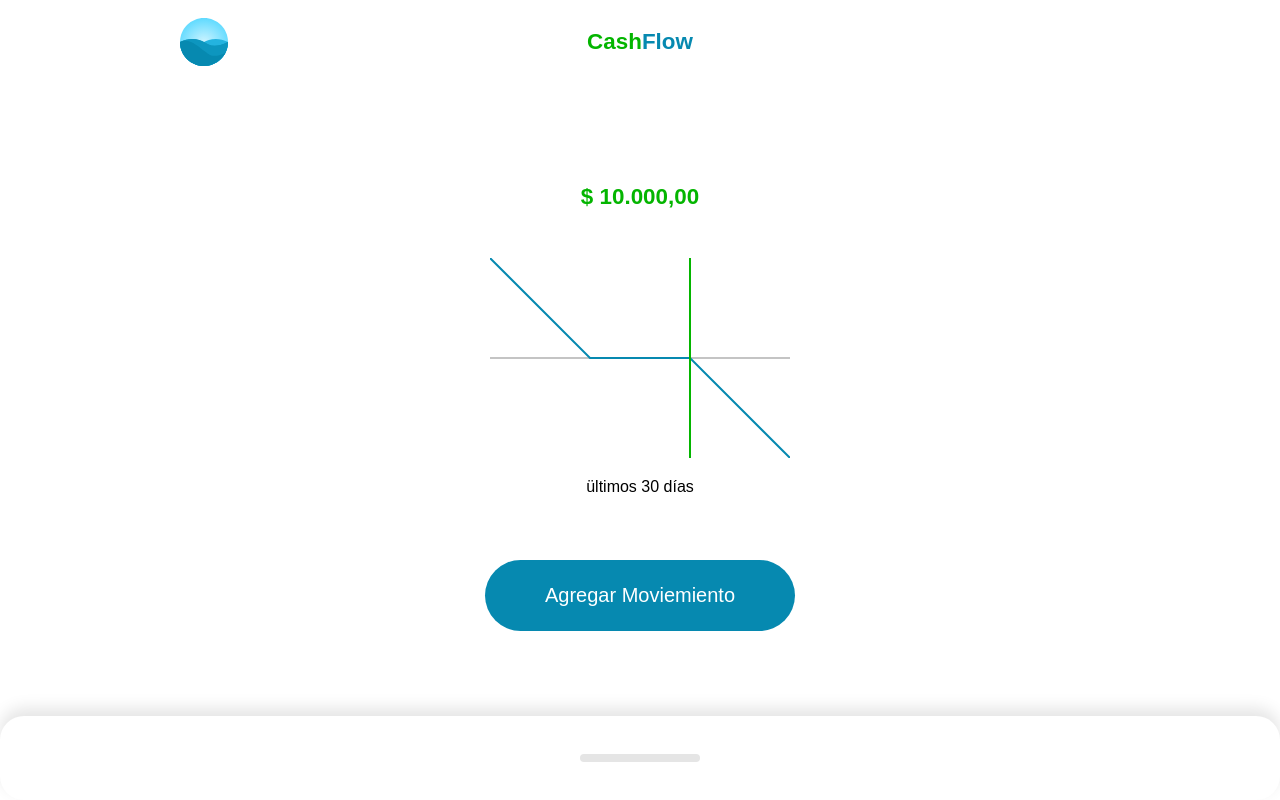
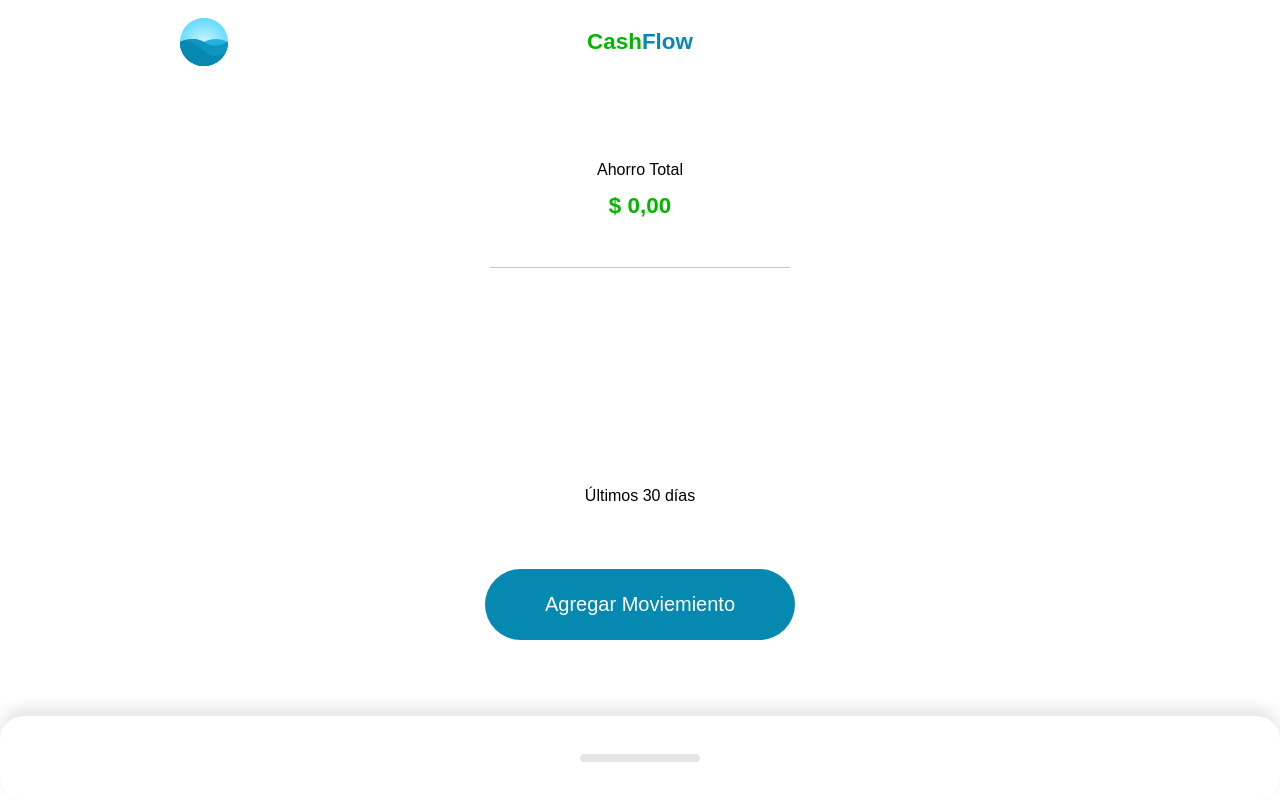
Before and after one commit to thecoucs/cash-flow, a Vue app: page / in a window 1280 px wide. Built offline with nearby package versions, Linux system fonts and the light colour scheme.

Commit message:
Se continua con el grafico y las funcionalidades para guardar y traer moviemientos

```diff
--- a/src/components/Action.vue
+++ b/src/components/Action.vue
@@ -44,8 +44,21 @@ import Movement from "./Movements/Movement.vue";
     const description = ref("")
     const movementType=ref("Ingreso")
 
+    const emit = defineEmits(["create"])
     function submit(){
         showModal.value = !showModal.value
+        emit("create",{
+          title: title.value,
+          description: description.value,
+          amount: movementType.value === "Ingreso" ? amount.value : -amount.value,
+          time: new Date(),
+          id: new Date()
+        })
+
+        title.value = ""
+        description.value = ""
+        amount.value = 0
+        movementType.value = "Ingreso"
     }
 </script>
 
--- a/src/components/Home.vue
+++ b/src/components/Home.vue
@@ -7,20 +7,21 @@
             <Resume
                 :total-label="'Ahorro Total'"
                 :label="label"
-                :total-amount="1000000"
-                :amount="10000"
+                :total-amount="totalAmount"
+                :amount="amount"
             >
             <template #graphic>
-                <Graphic/>
+                <Graphic :amounts="amounts" @select="select"/>
             </template>
             <template #action>
-                <Action/>
+                <Action @create="create"/>
             </template>
             </Resume>
         </template>
         <template #movements>
             <Movements
                 :movements="movements"
+                @remove="remove"
             />
         </template>
     </Layout>
@@ -33,36 +34,66 @@
     import Graphic from "./Resume/Graphic.vue"
     import Action from "./Action.vue"
     import Movements from "./Movements/Index.vue"
-    import {ref} from "vue"
+    import {ref, computed, onMounted} from "vue"
 
-    const label = ref("")
-    const movements = ref([
-  {
-    id: 0,
-    title: "Movimiento 1",
-    description: "Nuevo movimiento",
-    amount: 1000
-  },
+    const label = ref(null)
+    const amount = ref(null)
+    const movements = ref([])
 
-  {
-    id: 1,
-    title: "Movimiento 2",
-    description: "Nuevo movimiento",
-    amount: 1000
-  },
-  {
-    id: 2,
-    title: "Movimiento 3",
-    description: "Nuevo movimiento",
-    amount: -100
-  },
-  {
-    id: 3,
-    title: "Movimiento 4",
-    description: "Nuevo movimiento",
-    amount: -100
-  }
-])
+    const amounts = computed(()=>{
+        const lastDays = movements.value.filter(m => {
+            const today = new Date()
+            console.log('today',today)
+            const oldDate = new Date(today)
+            oldDate.setDate(today.getDate() - 30)
+            console.log('oldDate',oldDate)
+            console.log('m:', m.time)
+            return m.time >= oldDate
+        }).map(m => m.amount)
+
+        return lastDays.map((m,i) =>{
+            const lastMovements = lastDays.slice(0,i)
+            return lastMovements.reduce((suma, movement)=>{
+                return suma + movement
+            },0)
+        })
+    })
+    console.log('amounts:', amounts.value)
+
+    function create(movement){
+        movements.value.push(movement)
+        save()
+    }
+    function remove(id){
+        const index = movements.value.findIndex(m=>m.id === id)
+        movements.value.splice(index, 1)
+    }
+
+    function save(){
+        localStorage.setItem("movements", JSON.stringify(movements.value))
+    }
+
+    // function select(el) {
+    //   console.log(el);
+    //   amount.value = el;
+    // }
+
+    const totalAmount = computed(()=>{
+        return movements.value.reduce((suma, m) =>{
+            return suma + m.amount
+        },0)
+    })
+
+    onMounted(()=>{
+        const movementsList = JSON.parse(localStorage.getItem("movements"))
+        console.log('movementsList:', movementsList)
+        if(Array.isArray(movementsList)){
+        movements.value = movementsList.map(m=>{
+            return{...m, time: new Date(m.time)}
+
+        })
+    }
+    })
 
 
 </script>
--- a/src/components/Movements/Index.vue
+++ b/src/components/Movements/Index.vue
@@ -25,8 +25,9 @@
     }
   })
   const {movements} = toRefs(props);
+  const emit = defineEmits(["remove"])
   function remove(id){
-    console.log("remove", id)
+    emit("remove", id)
   }
 </script>
 <style scoped>
--- a/src/components/Resume/Graphic.vue
+++ b/src/components/Resume/Graphic.vue
@@ -1,33 +1,97 @@
 <template>
     <div>
         <svg
+            @touchstart="tap"
+            @touchmove="tap"
+            @touchend="untap"
             viewBox="0 0 300 200"
-        ><line
+        >
+            <line
                 stroke="#c4c4c4"
                 stroke-width="2"
                 x1="0"
-            y1="100"
+                :y1="zero"
                 x2="300"
-            y2="100"
+                :y2="zero"
             />
             <polyline
                 fill="none"
                 stroke="#0689B0"
                 stroke-width="2"
-            points="0,0 100,100 200,100 300,200"
+                :points="points"
             />
             <line
+                v-show="showPointer"
                 stroke="#04b500"
                 stroke-width="2"
-            x1="200"
+                :x1="pointer"
                 y1="0"
-            x2="200"
+                :x2="pointer"
                 y2="200"
             />
         </svg>
-        <p>ültimos 30 días</p>
+        <p>Últimos 30 días</p>
     </div>
 </template>
+
+<script setup>
+import { ref, toRefs, defineProps, defineEmits, computed, watch } from 'vue';
+
+const props = defineProps({
+    amounts: {
+        type: Array,
+        default: () => [],
+    }
+});
+
+const { amounts } = toRefs(props);
+
+const amountToPixels = (amount) => {
+    const min = Math.min(...amounts.value);
+    const max = Math.max(...amounts.value);
+
+    const amountAbs = amount + Math.abs(min);
+    const minmax = Math.abs(max) + Math.abs(min);
+
+    return 200 - ((amountAbs * 100) / minmax) * 2;
+}
+
+const zero = computed(() => {
+    return amountToPixels(0);
+});
+
+const points = computed(() => {
+    const total = amounts.value.length;
+    return amounts.value.reduce((points, amount, i) => {
+        const x = (300 / total) * (i + 1);
+        const y = amountToPixels(amount);
+        return `${points} ${x},${y}`;
+    }, `0, ${amountToPixels(amounts.value.length ? amounts.value[0] : 0)}`);
+});
+
+const showPointer = ref(false);
+const pointer = ref(0);
+
+const emit = defineEmits(["select"]);
+
+watch(pointer, (value) => {
+    const index = Math.ceil((value / (300 / amounts.value.length)));
+    if (index < 0 || index > amounts.value.length) return;
+    emit("select", amounts.value[index - 1]);
+});
+
+const tap = ({ target, touches }) => {
+    showPointer.value = true;
+    const elementWidth = target.getBoundingClientRect().width;
+    const elementX = target.getBoundingClientRect().x;
+    const touchX = touches[0].clientX;
+    pointer.value = ((touchX - elementX) * 300) / elementWidth;
+}
+
+const untap = () => {
+    showPointer.value = false;
+}
+</script>
 
 <style scoped>
 svg {
--- a/src/components/Resume/Index.vue
+++ b/src/components/Resume/Index.vue
@@ -16,14 +16,16 @@
       style:"currency",
       currency:"COP"
     })
-    const {label, totalAmount, amount} = defineProps({
+    const {totalLabel,label, totalAmount, amount} = defineProps({
             totalLabel:String,
             label: String,
             totalAmount: Number,
             amount: Number
             })
     const labelVisual = computed(()=>{
-        return label !== null ? label : totalLabel.value
+      console.log('label:',label)
+      console.log('amount:',label)
+        return label !== null ? label : totalLabel
     })
     const amountVisual = computed(()=>{
         return amount !== null ? amount : totalAmount
```
Lines whose indentation alone changed are shown as unchanged.
